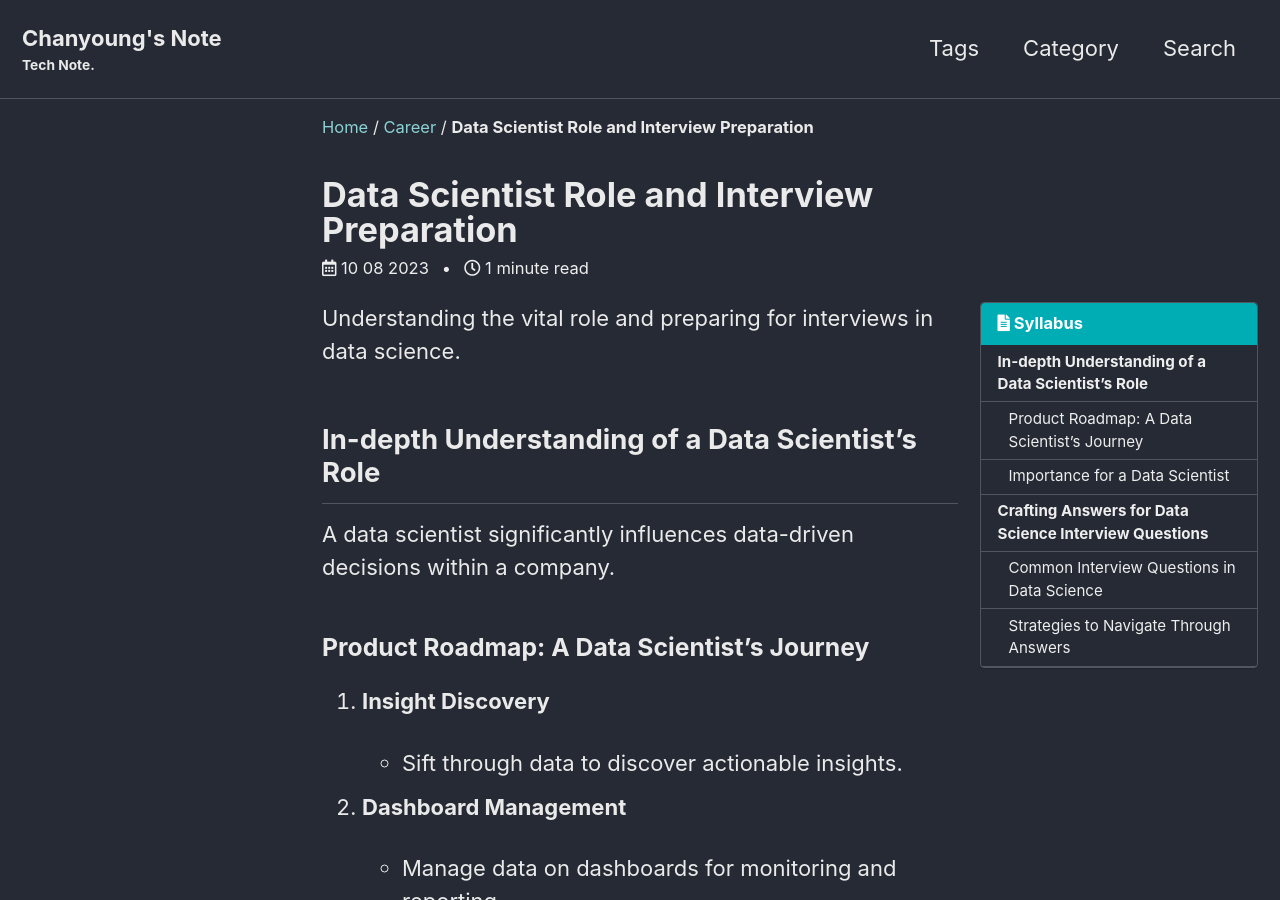
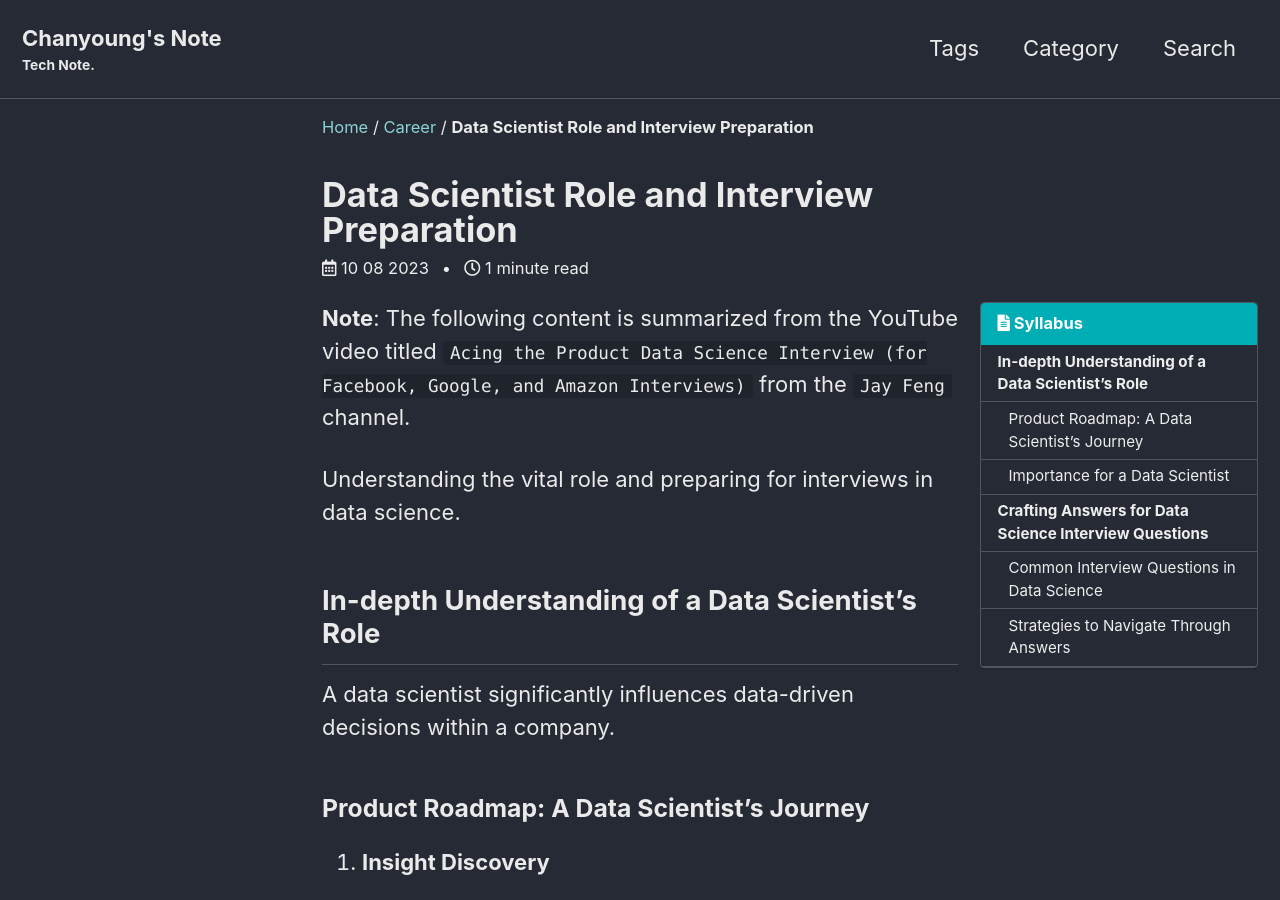
Before and after one commit to PyChanyoung/PyChanyoung.github.io, a Jekyll site: the page built from _posts/2023-10-08-AcingtheProductDataScienceInterview.md, in a window 1280 px wide and 900 px high. Built offline with Jekyll 4.4.1, drawn with Linux system fonts in a browser that asks for light colours; cached includes are drawn as plain includes; some web fonts are replaced; comment, search, counter and statistics services are not loaded.

Commit message:
Content update

```diff
--- a/_posts/2023-10-08-AcingtheProductDataScienceInterview.md
+++ b/_posts/2023-10-08-AcingtheProductDataScienceInterview.md
@@ -8,6 +8,8 @@ toc_sticky: true
 toc_label: Syllabus
 author_profile: false
 ---
+
+**Note**: The following content is summarized from the YouTube video titled `Acing the Product Data Science Interview (for Facebook, Google, and Amazon Interviews)` from the `Jay Feng` channel.
 
 Understanding the vital role and preparing for interviews in data science.
 
```
